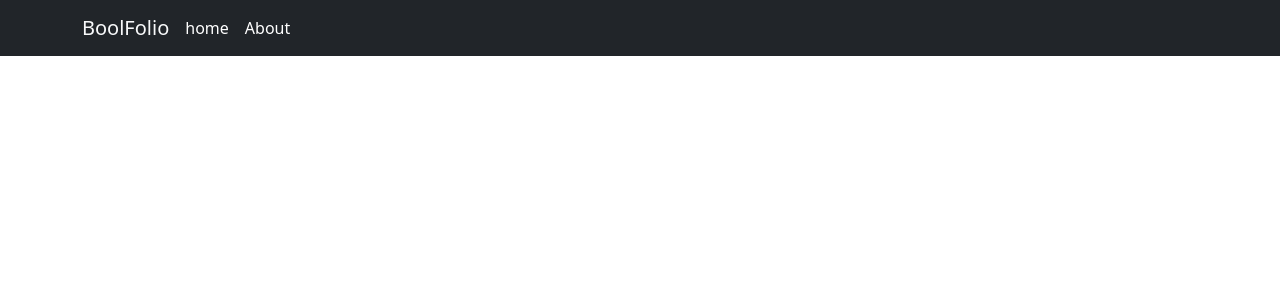
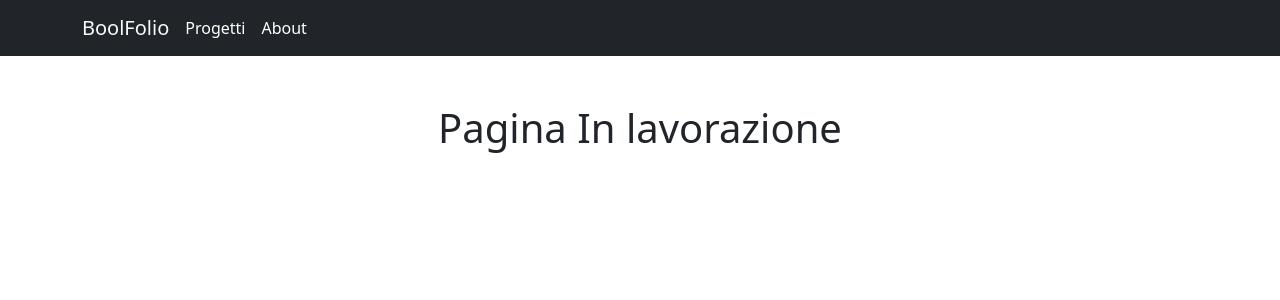
Before and after one commit to SimoneBonvecchio84/vite-boolfolio, a Vue app: page /chi-siamo in a window 1280 px wide. Shown: the top 300 px of the page. Built offline with nearby package versions, Linux system fonts and the light colour scheme.

Commit message:
Fix: title project page

```diff
--- a/src/components/AppHeader.vue
+++ b/src/components/AppHeader.vue
@@ -5,7 +5,7 @@ export default {
             activeIndex: false,
             menu: [
                 {
-                    title: "home",
+                    title: "Progetti",
                     routeName: "home",
                 },
                 {
--- a/src/pages/AppAbout.vue
+++ b/src/pages/AppAbout.vue
@@ -2,5 +2,5 @@
 
 </script>
 <template>
-
+ <h1 class="py-5 text-center">Pagina In lavorazione</h1>
 </template>
```
